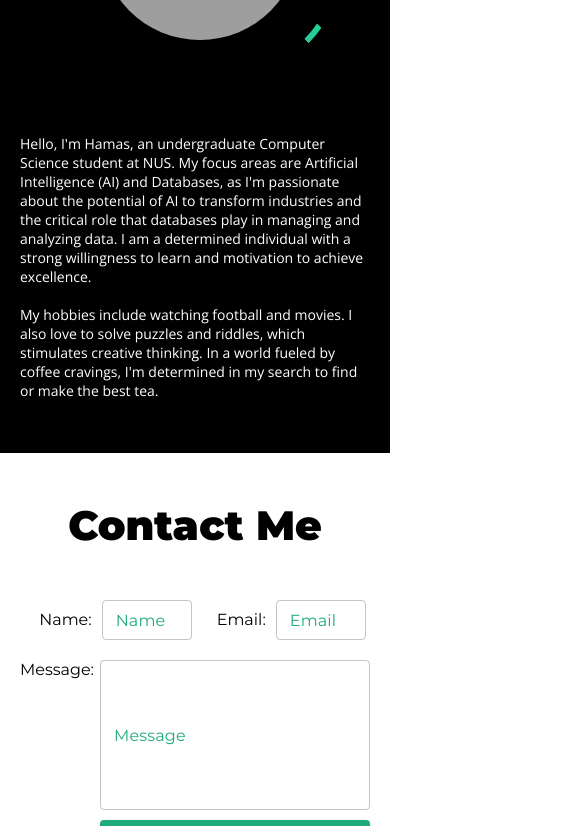
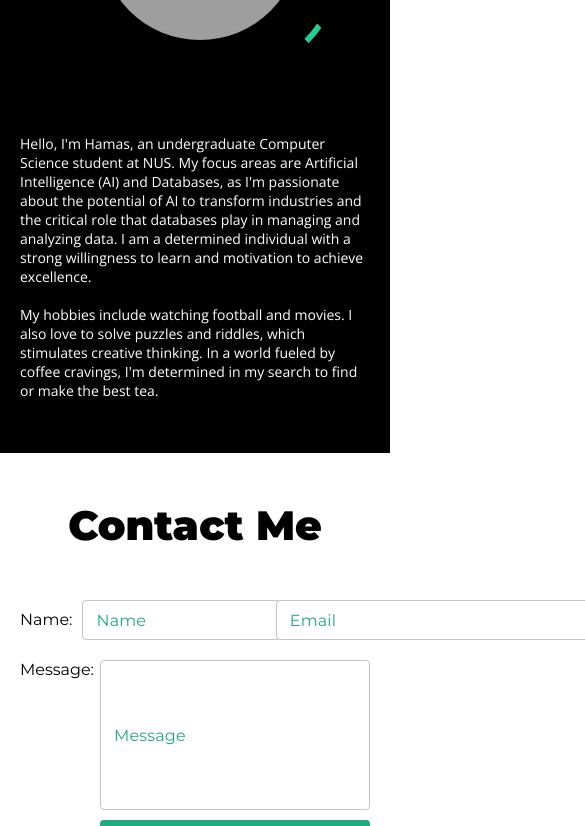
Before and after one commit to Bahamas20/Portfolio, a React (Create React App) app: page / in a window 390 px wide. Shown: the part 4123-4949 px from the top of the page, 585 px wide, since content can reach past the window. Built offline with nearby package versions, Linux system fonts and the light colour scheme; grey boxes are pictures that could not be loaded.

Commit message:
change for contact

```diff
--- a/src/pages/Contact.scss
+++ b/src/pages/Contact.scss
@@ -63,13 +63,13 @@
 
     }
 
-    .contact_top  .css-iqro2g-MuiFormControl-root-MuiTextField-root .MuiInputBase-root{
+    .contact_top  .css-177kfcw .MuiInputBase-root{
 
         width: 90px;
 
     }
 
-    .contact_top .css-mimiop-MuiFormControl-root-MuiTextField-root .MuiInputBase-root {
+    .contact_top .css-1pbuwbx .MuiInputBase-root {
         width: 90px;
 
     }
```
